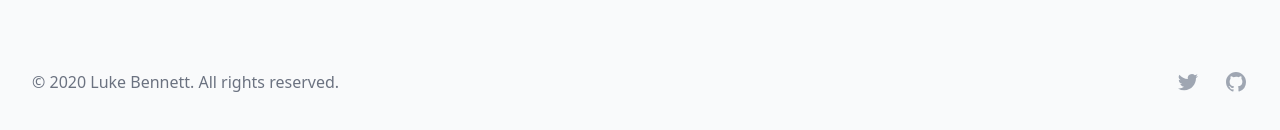
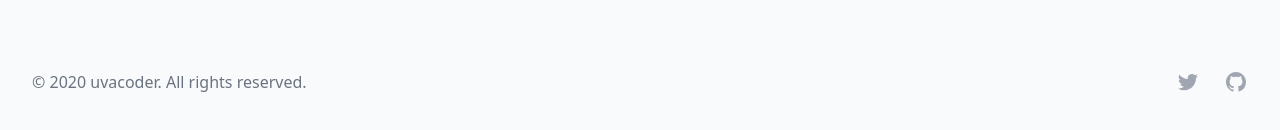
Before and after one commit to Uvacoder/convert-youtube-links, a Next.js app: page / in a window 1280 px wide. Shown: the part 658-788 px from the top of the page. Built offline with nearby package versions, Linux system fonts and the light colour scheme; what @tailwindcss/custom-forms would draw is missing.

Commit message:
Update footer.js

```diff
--- a/src/components/footer.js
+++ b/src/components/footer.js
@@ -4,7 +4,7 @@ function Footer() {
       <div className="max-w-screen-xl px-4 py-12 mx-auto sm:px-6 md:flex md:items-center md:justify-between lg:px-8">
         <div className="flex justify-center md:order-2">
           <a
-            href="https://twitter.com/luke_bennett_"
+            href="https://twitter.com/AlecCam43544378"
             className="ml-6 text-gray-400 transition duration-150 ease-in-out hover:text-gray-500"
           >
             <span className="sr-only">Twitter</span>
@@ -13,7 +13,7 @@ function Footer() {
             </svg>
           </a>
           <a
-            href="https://github.com/lukebennett88"
+            href="https://github.com/uvacoder"
             className="ml-6 text-gray-400 transition duration-150 ease-in-out hover:text-gray-500"
           >
             <span className="sr-only">GitHub</span>
@@ -28,7 +28,7 @@ function Footer() {
         </div>
         <div className="mt-8 md:mt-0 md:order-1">
           <p className="text-base leading-6 text-center text-gray-500">
-            © {new Date().getFullYear()} Luke Bennett. All rights reserved.
+            © {new Date().getFullYear()} uvacoder. All rights reserved.
           </p>
         </div>
       </div>
```
